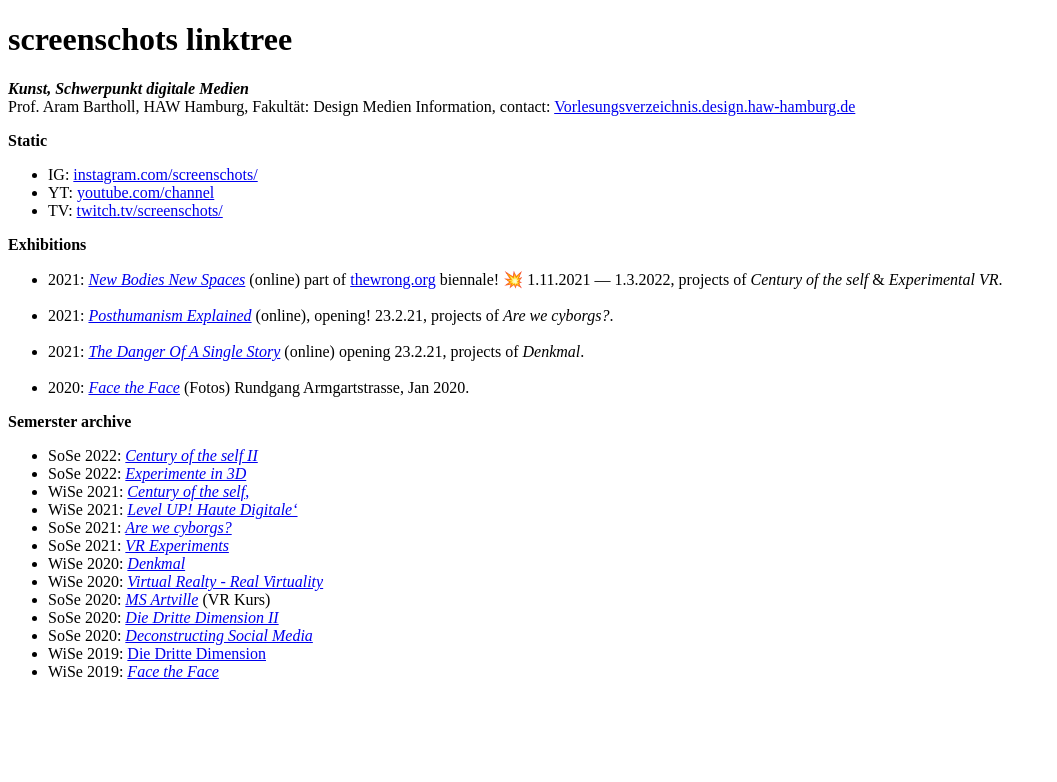
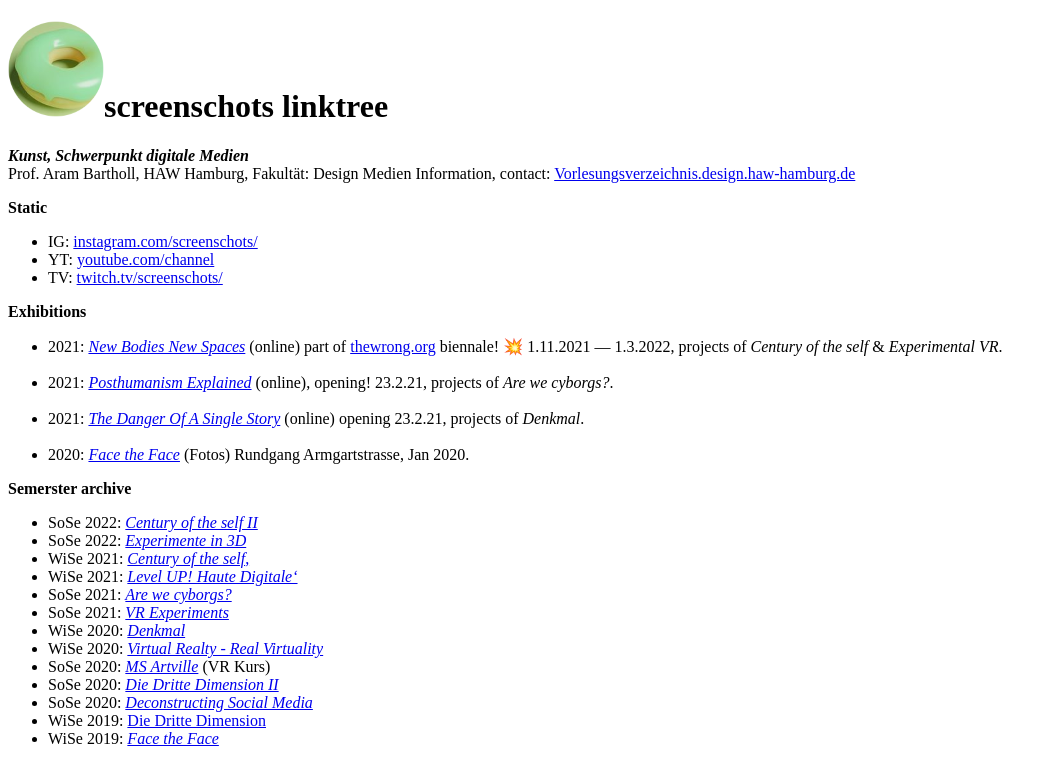
Before and after one commit to screenschots/linktree, a plain HTML site: page index.html in a window 1280 px wide. Shown: the whole page, without its empty margins (0-1057 px from the left). Drawn offline with Linux system fonts and the light colour scheme.

Commit message:
update11

```diff
--- a/index.html
+++ b/index.html
@@ -51,7 +51,7 @@ __________________________________________________________________________
     <link rel="icon" type="image/x-icon" href="favicon.ico">
   </head>
   <body>
-    <h1>screenschots linktree</h1>
+    <h1><a href="https://screenschots.github.io/linktree/"><img src="screenschots-logo-96.png" alt="screenschots logo"></a>screenschots linktree</h1>
     <p><i><b>Kunst, Schwerpunkt digitale Medien</i></b><br>Prof. Aram Bartholl, HAW Hamburg, Fakultät: Design Medien Information, contact:
       <a href="https://vorlesungsverzeichnis.design.haw-hamburg.de/person/aram-bartholl/">Vorlesungsverzeichnis.design.haw-hamburg.de</a></p>
     <p>
```
Also changed, not shown: screenschots-logo-96.png (added).
